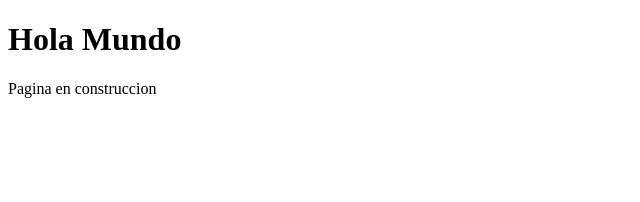
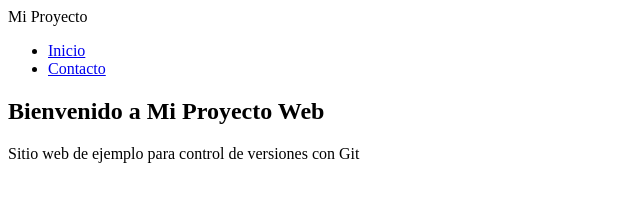
Before and after one commit to vero-05/mi-proyecto-web, a plain HTML site: page index.html in a window 1280 px wide. Shown: the whole page, without its empty margins (0-640 px from the left). Drawn offline with Linux system fonts and the light colour scheme; files that its build step writes are made by us from their sources.

Commit message:
feat: Diseno de la pagina principal con navbar y hero

```diff
--- a/index.html
+++ b/index.html
@@ -2,11 +2,21 @@
 <html lang="es">
 <head>
     <meta charset="UTF-8">
+    <meta name="viewport" content="width=device-width, initial-scale=1.0">
     <title>Mi Proyecto Web</title>
     <link rel="stylesheet" href="style.css">
 </head>
 <body>
-    <h1>Hola Mundo</h1>
-    <p>Pagina en construccion</p>
+    <nav class="navbar">
+        <div class="nav-logo">Mi Proyecto</div>
+        <ul class="nav-links">
+            <li><a href="#inicio">Inicio</a></li>
+            <li><a href="#contacto">Contacto</a></li>
+        </ul>
+    </nav>
+    <section class="hero">
+        <h1>Bienvenido a Mi Proyecto Web</h1>
+        <p>Sitio web de ejemplo para control de versiones con Git</p>
+    </section>
 </body>
 </html>
```
